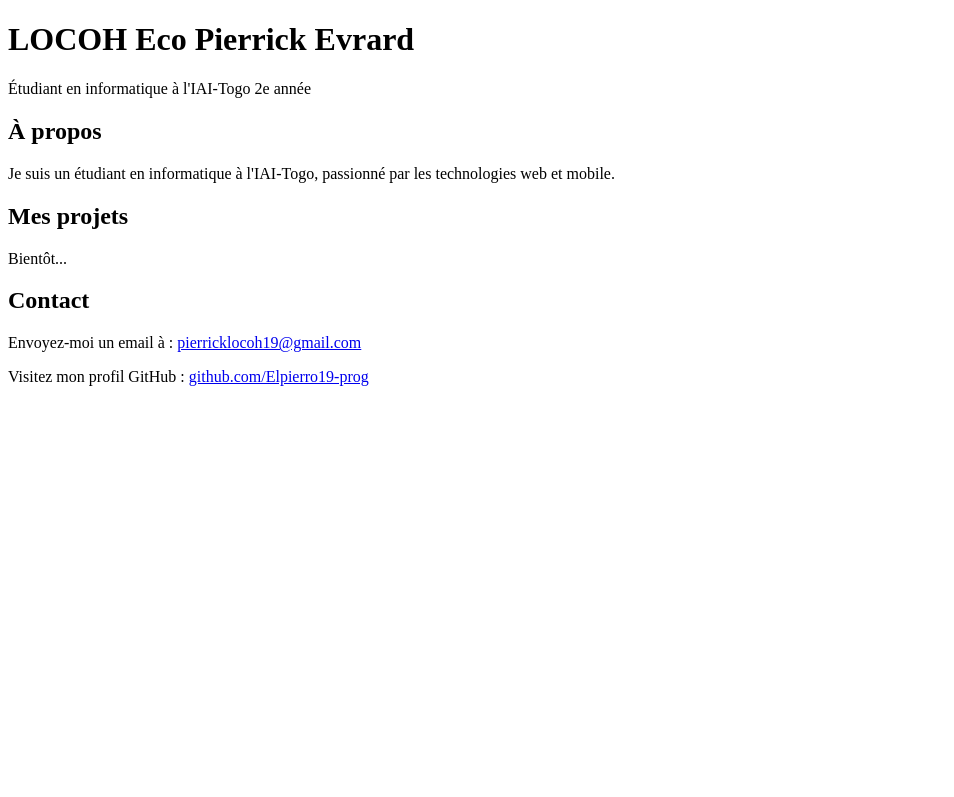
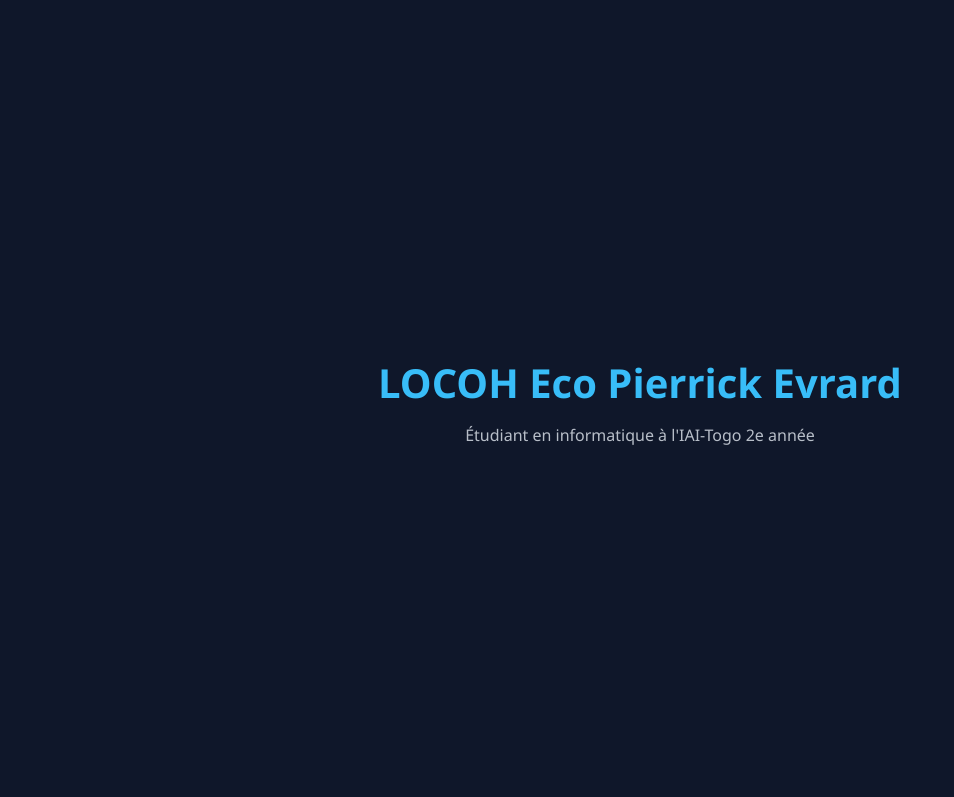
Before and after one commit to Elpierro19-prog/portfolio, a plain HTML site: page index.html in a window 1280 px wide. Shown: the top 797 px of the page, without its empty margins (0-954 px from the left). Drawn offline with Linux system fonts and the light colour scheme; files that its build step writes are made by us from their sources.

Commit message:
Jour2 : style de base du portfolio

```diff
--- a/index.html
+++ b/index.html
@@ -1,10 +1,10 @@
 <!DOCTYPE html>
 <html lang="fr">
 <head>
+    <link rel="stylesheet" href="style.css">
     <meta charset="UTF-8">
     <meta name="viewport" content="width=device-width, initial-scale=1.0">
     <title>Portfolio de LOCOH Eco Pierrick Evrard</title>
-  <link rel="stylesheet" href="css/style.css">
 </head>
     <body>
         <header>
--- a/style.css
+++ b/style.css
@@ -0,0 +1,57 @@
+:root {
+  --bg: #0f172a;
+  --texte: #e2e8f0;
+  --accent: #38bdf8;
+  --carte: #1e293b;
+}
+
+/* on enlève les marges par défaut du navigateur */
+* {
+  margin: 0;
+  padding: 0;
+  box-sizing: border-box;
+}
+
+body {
+  font-family: "Segoe UI", sans-serif;
+  background: var(--bg);
+  color: var(--texte);
+  line-height: 1.6;
+}
+
+/* l'accueil prend tout l'écran, contenu centré avec flexbox */
+header {
+  min-height: 100vh;
+  display: flex;
+  flex-direction: column;
+  justify-content: center;
+  align-items: center;
+  text-align: center;
+  padding: 2rem;
+}
+
+header h1 {
+  font-size: 2.5rem;
+  color: var(--accent);
+}
+
+header p {
+  margin-top: 0.5rem;
+  opacity: 0.8;
+}
+
+/* margin auto à gauche/droite = bloc centré */
+section {
+  max-width: 900px;
+  margin: 0 auto;
+  padding: 4rem 2rem;
+}
+
+h2 {
+  color: var(--accent);
+  margin-bottom: 1rem;
+}
+
+a {
+  color: var(--accent);
+}
```
Lines whose indentation alone changed are shown as unchanged.
